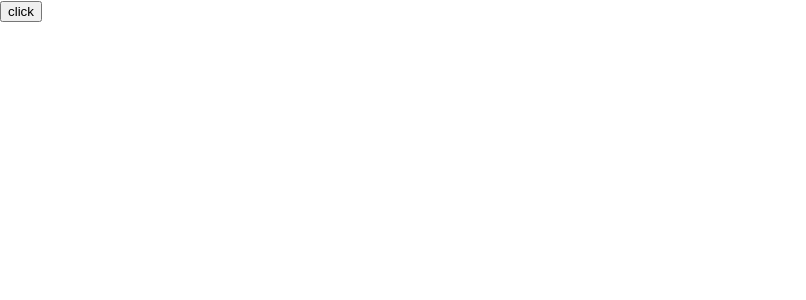
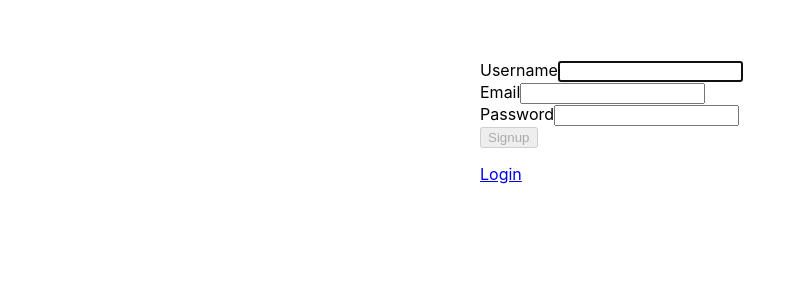
Before and after one commit to ICHACK2021/DrawingSocialMedia, a React (Create React App) app in the folder drawing-social-media/: page /signup in a window 1280 px wide. Shown: the top 300 px of the page, without its empty margins (0-806 px from the left). Built offline with nearby package versions, Linux system fonts and the light colour scheme.

Commit message:
fixed mild bug

```diff
--- a/drawing-social-media/src/App.js
+++ b/drawing-social-media/src/App.js
@@ -8,14 +8,14 @@ const App = () => {
   return (
     <BrowserRouter>
       <Switch>
-        <Route path="/">
-          <button onClick={sendRequest}>click</button>
-        </Route>
         <Route path="/login">
           <Login />
         </Route>
         <Route path="/signup">
           <Signup />
+        </Route>
+        <Route path="/">
+          <button onClick={sendRequest}>click</button>
         </Route>
       </Switch>
     </BrowserRouter>
```
